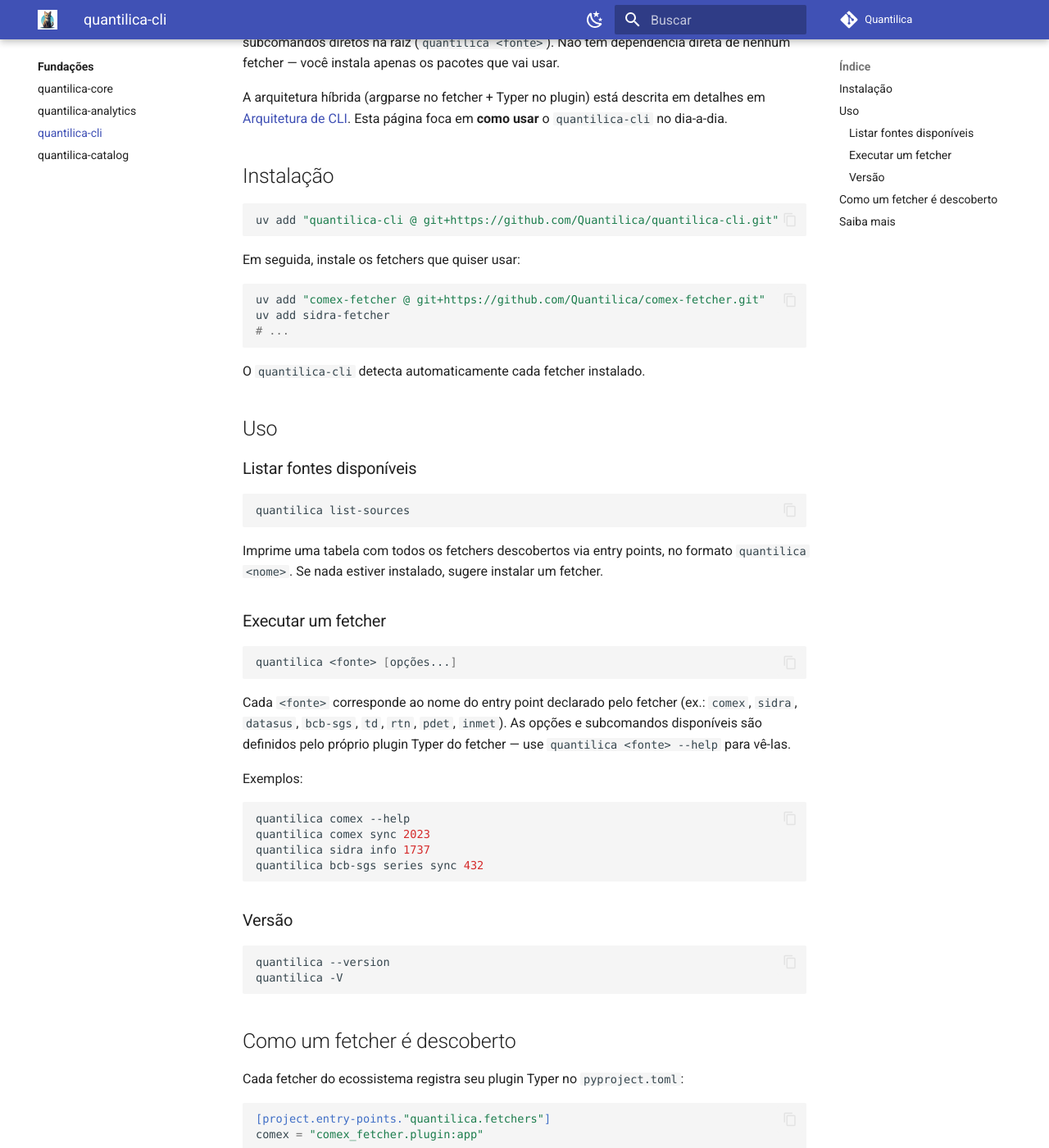
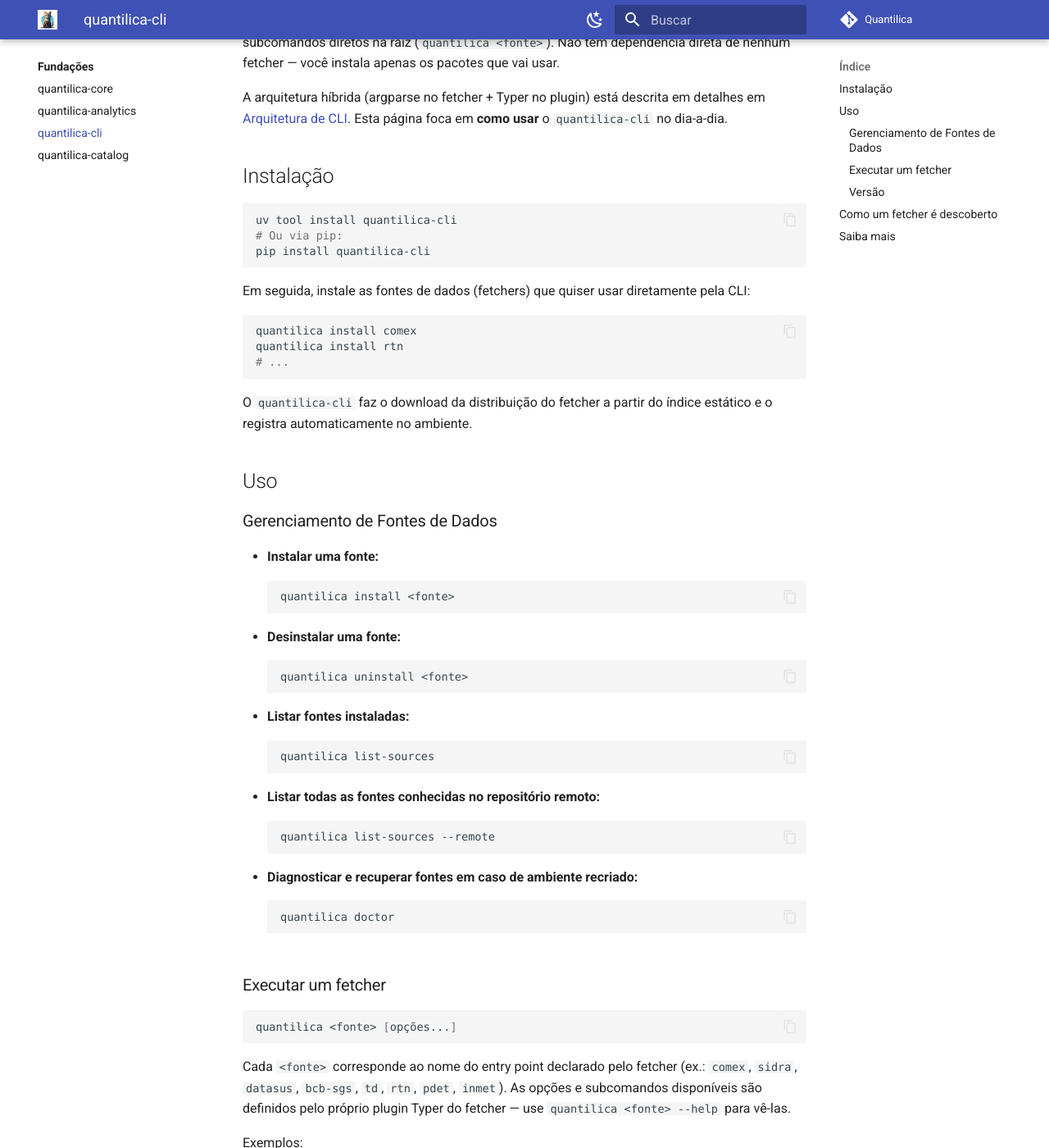
Before and after one commit to Quantilica/docs, an MkDocs documentation site: the page built from docs/fundacoes/quantilica-cli.md, in a window 1280 px wide and 1400 px high, scrolled down 240 px. Shown: the whole window at 82% size. Built offline with MkDocs 1.6.1 and Material for MkDocs 9.7.7, drawn with Linux system fonts in a browser that asks for light colours; some web fonts are replaced; comment, search, counter and statistics services are not loaded.

Commit message:
docs: atualizar normas e documentacao para distribuicao via GitHub Releases e quantilica install

````diff
--- a/docs/fundacoes/quantilica-cli.md
+++ b/docs/fundacoes/quantilica-cli.md
@@ -12,28 +12,45 @@ A arquitetura híbrida (argparse no fetcher + Typer no plugin) está descrita em
 ## Instalação
 
 ```bash
-uv add "quantilica-cli @ git+https://github.com/Quantilica/quantilica-cli.git"
+uv tool install quantilica-cli
+# Ou via pip:
+pip install quantilica-cli
 ```
 
-Em seguida, instale os fetchers que quiser usar:
+Em seguida, instale as fontes de dados (fetchers) que quiser usar diretamente pela CLI:
 
 ```bash
-uv add "comex-fetcher @ git+https://github.com/Quantilica/comex-fetcher.git"
-uv add sidra-fetcher
+quantilica install comex
+quantilica install rtn
 # ...
 ```
 
-O `quantilica-cli` detecta automaticamente cada fetcher instalado.
+O `quantilica-cli` faz o download da distribuição do fetcher a partir do índice estático e o registra automaticamente no ambiente.
 
 ## Uso
 
-### Listar fontes disponíveis
+### Gerenciamento de Fontes de Dados
 
-```bash
-quantilica list-sources
-```
-
-Imprime uma tabela com todos os fetchers descobertos via entry points, no formato `quantilica <nome>`. Se nada estiver instalado, sugere instalar um fetcher.
+- **Instalar uma fonte:**
+  ```bash
+  quantilica install <fonte>
+  ```
+- **Desinstalar uma fonte:**
+  ```bash
+  quantilica uninstall <fonte>
+  ```
+- **Listar fontes instaladas:**
+  ```bash
+  quantilica list-sources
+  ```
+- **Listar todas as fontes conhecidas no repositório remoto:**
+  ```bash
+  quantilica list-sources --remote
+  ```
+- **Diagnosticar e recuperar fontes em caso de ambiente recriado:**
+  ```bash
+  quantilica doctor
+  ```
 
 ### Executar um fetcher
 
````
Also changed, not shown: docs/normas/publicacao.md (+21 -4 lines), docs/quickstart.md (+10 -3 lines).
